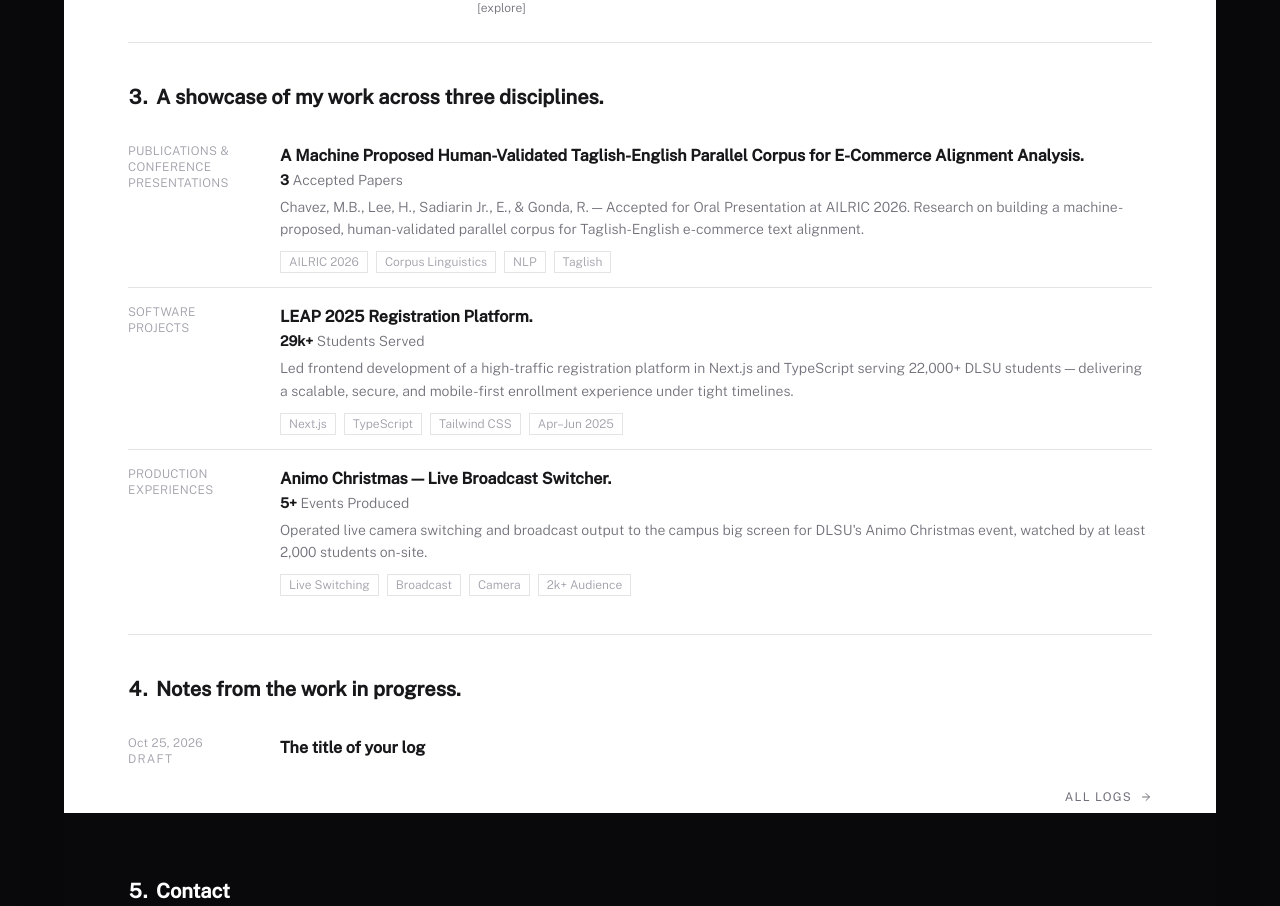
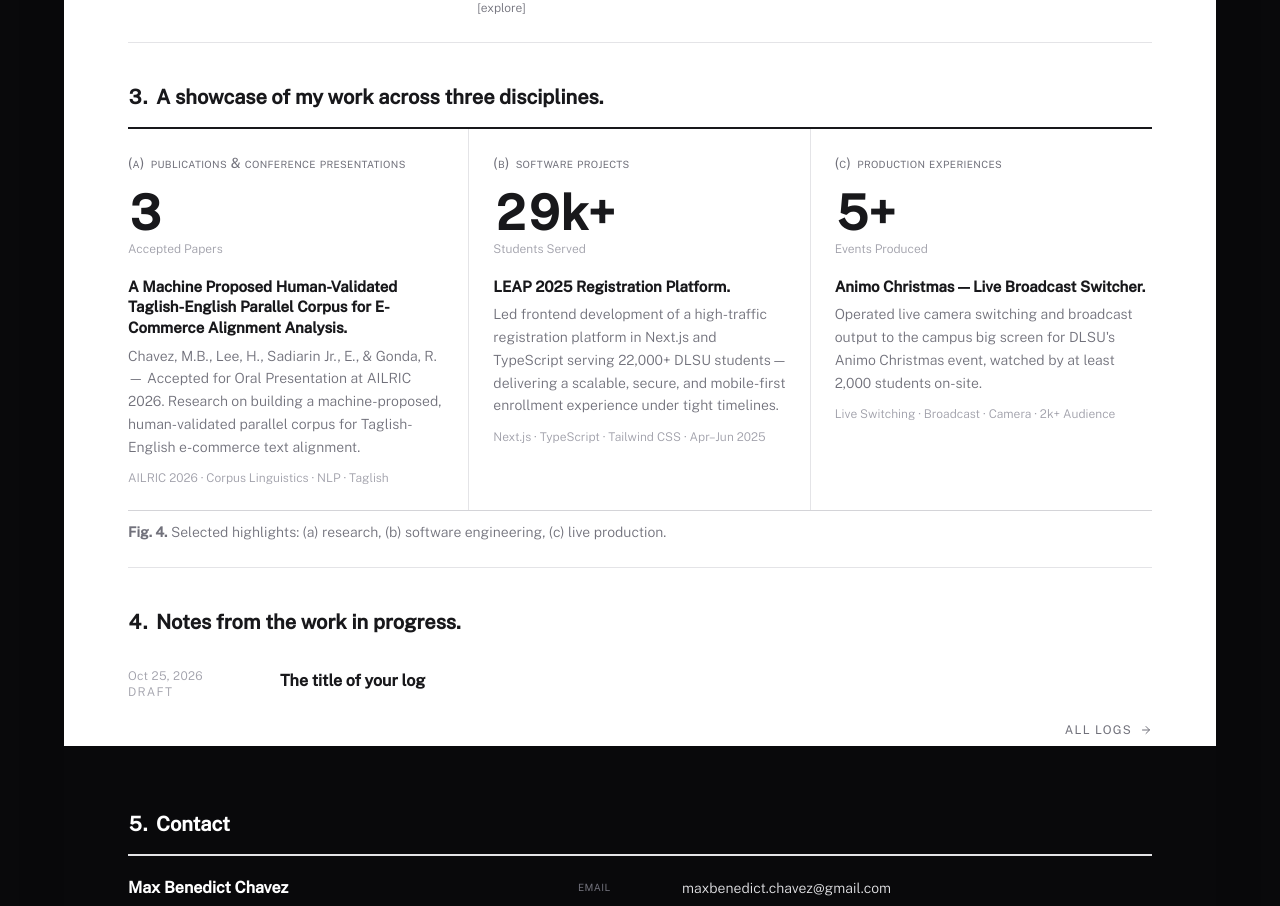
Before and after one commit to mbchavez27/mbchavezzportfolio, a React (Vite) app: page / in a window 1280 px wide. Shown: the part 1560-2466 px from the top of the page. Built offline with nearby package versions, Linux system fonts and the light colour scheme.

Commit message:
style(home): highlights as a key-results panel figure

```diff
--- a/src/features/home/components/Highlights.tsx
+++ b/src/features/home/components/Highlights.tsx
@@ -1,30 +1,46 @@
-import EntryRow, { EntryList } from "@/components/molecules/EntryRow";
+import { motion } from "motion/react";
 import SectionHeading from "@/components/molecules/SectionHeading";
-import TagList from "@/components/molecules/TagList";
+import { revealOnScroll } from "@/lib/motion";
 import type { Highlight } from "../domain/home.domain";
 
+const PANEL_LABELS = ["a", "b", "c", "d"] as const;
+
+/** Selected highlights as a multi-panel results figure: (a), (b), (c), each led by its headline number. */
 export default function Highlights({ highlights }: { highlights: readonly Highlight[] }) {
   return (
     <section className="page-container pb-6">
       <SectionHeading number="3" title="A showcase of my work across three disciplines." />
-      <EntryList>
-        {highlights.map((highlight, i) => (
-          <EntryRow
-            key={highlight.title}
-            position={i}
-            meta={<span className="uppercase">{highlight.category}</span>}
-            title={highlight.title}
-            subtitle={
-              <>
-                <span className="font-semibold text-zinc-900">{highlight.metric.value}</span> {highlight.metric.label}
-              </>
-            }
-            summary={highlight.description}
-          >
-            <TagList tags={highlight.tags} variant="light" />
-          </EntryRow>
-        ))}
-      </EntryList>
+
+      <figure>
+        <div className="grid grid-cols-1 md:grid-cols-3 divide-y md:divide-y-0 md:divide-x divide-primary/15 border-t-2 border-zinc-900 border-b border-b-zinc-300">
+          {highlights.map((highlight, i) => (
+            <motion.div
+              key={highlight.title}
+              {...revealOnScroll({ y: 12, delay: i * 0.08, duration: 0.45 })}
+              className="py-6 md:px-6 md:first:pl-0 md:last:pr-0"
+            >
+              <p className="font-body text-sm text-zinc-500 [font-variant:small-caps] tracking-wide">
+                <span className="text-primary tabular-nums mr-1.5">({PANEL_LABELS[i] ?? i + 1})</span>
+                {highlight.category.toLowerCase()}
+              </p>
+
+              <p className="font-display text-4xl md:text-5xl font-semibold text-zinc-900 tabular-nums mt-4">
+                {highlight.metric.value}
+              </p>
+              <p className="font-body font-light text-xs text-zinc-400 mt-1">{highlight.metric.label}</p>
+
+              <h3 className="font-display font-semibold text-zinc-900 text-[15px] leading-snug mt-5">{highlight.title}</h3>
+              <p className="font-body font-light text-sm text-zinc-500 leading-relaxed mt-1.5">{highlight.description}</p>
+              <p className="font-body font-light text-xs text-zinc-400 mt-3">{highlight.tags.join(" · ")}</p>
+            </motion.div>
+          ))}
+        </div>
+
+        <figcaption className="mt-3 font-body font-light text-sm leading-snug text-zinc-500">
+          <span className="font-semibold text-primary">Fig. 4.</span> Selected highlights: (a) research, (b) software
+          engineering, (c) live production.
+        </figcaption>
+      </figure>
     </section>
   );
 }
```
